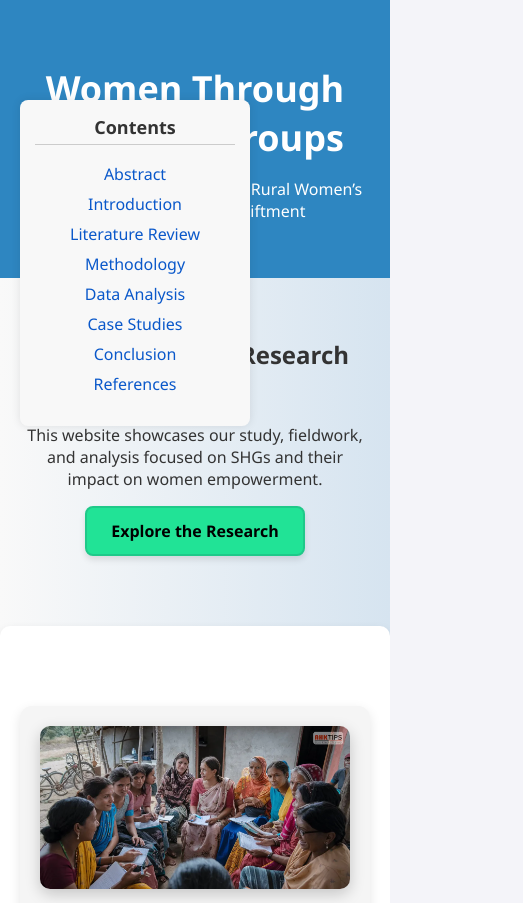
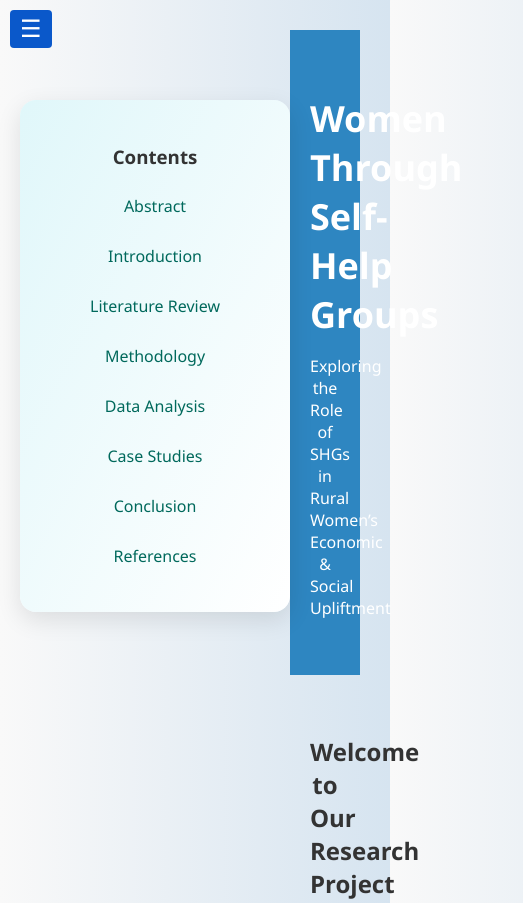
Before and after one commit to sidhaarth19/SHG-RESEARCH, a plain HTML site: page index.html in a window 390 px wide. Shown: the top 903 px of the page, 523 px wide, since content can reach past the window. Drawn offline with Linux system fonts and the light colour scheme.

Commit message:
Initial commit

```diff
--- a/index.html
+++ b/index.html
@@ -6,7 +6,10 @@
     <link rel="stylesheet" href="style.css">
 </head>
 <body>
-   <div class="sidebar">
+  <button id="toggleBtn">☰</button>
+
+   <div class="sidebar" id="sidebar">
+
     <h3>Contents</h3>
     <ul>
       <li><a href="#abstract">Abstract</a></li>
@@ -61,5 +64,7 @@
         Our research investigates the ground reality of Self-Help Groups in Ajmer — whether women truly receive growth opportunities, financial aid, and development support, or if these organizations exist only in name.
     </p>
 </div>
+<script src="script.js" defer></script>
+
 </body>
 </html>
--- /dev/null
+++ b/script.js
@@ -0,0 +1,7 @@
+const toggleBtn = document.getElementById('toggleBtn');
+const sidebar = document.getElementById('sidebar');
+
+toggleBtn.onclick = () => {
+  sidebar.classList.toggle('open');
+};
+console.log("Script loaded!");
--- a/style.css
+++ b/style.css
@@ -183,41 +183,89 @@ html {
   scroll-behavior: smooth;
 }
 
+
+/* Toggle button styling */
+#toggleBtn {
+  display: none;
+  position: fixed;
+  top: 10px;
+  left: 10px;
+  background: #0a58ca;
+  color: white;
+  border: none;
+  font-size: 24px;
+  padding: 5px 10px;
+  border-radius: 4px;
+  z-index: 1001;
+  cursor: pointer;
+}
+
+/* Make sidebar responsive on small screens */
+@media (max-width: 768px) {
+  .sidebar {
+    left: -240px; /* hide off-screen */
+    transition: left 0.3s ease;
+  }
+
+  .sidebar.open {
+    left: 0px; /* slide in */
+  }
+
+  #toggleBtn {
+    display: block;
+  }
+}
+/* SIDEBAR MODERN DESIGN */
 .sidebar {
   position: fixed;
   top: 100px;
   left: 20px;
-  width: 200px;
-  padding: 15px;
-  background-color: #f8f8f8;
-  border-radius: 8px;
-  box-shadow: 0 0 10px rgba(0,0,0,0.1);
+  width: 220px;
+  background: linear-gradient(to bottom right, #e0f7fa, #fff);
+  border-radius: 16px;
+  box-shadow: 0 8px 24px rgba(0, 0, 0, 0.1);
+  padding: 25px;
+  z-index: 1000;
   font-family: 'Segoe UI', sans-serif;
+  transition: all 0.3s ease;
 }
 
-.sidebar h3 {
-  margin-top: 0;
-  font-size: 18px;
-  border-bottom: 1px solid #ccc;
-  padding-bottom: 5px;
+.sidebar h2 {
+  font-size: 22px;
+  margin-bottom: 20px;
+  color: #00796b;
+  text-align: center;
+  border-bottom: 2px solid #b2dfdb;
+  padding-bottom: 10px;
 }
 
 .sidebar ul {
-  list-style-type: none;
+  list-style: none;
   padding-left: 0;
+  margin: 0;
 }
 
 .sidebar ul li {
-  margin-bottom: 8px;
+  margin: 12px 0;
 }
 
 .sidebar ul li a {
   text-decoration: none;
-  color: #0a58ca;
+  color: #00695c;
+  font-size: 16px;
   font-weight: 500;
+  display: block;
+  padding: 8px 12px;
+  border-radius: 8px;
+  transition: background 0.2s ease;
 }
 
 .sidebar ul li a:hover {
-  text-decoration: underline;
-  color: #084298;
+  background: #b2dfdb;
+  color: #004d40;
 }
+body {
+  margin-left: 260px; /* to make room for sidebar */
+  padding: 30px;
+  font-family: 'Segoe UI', sans-serif;
+}
```
